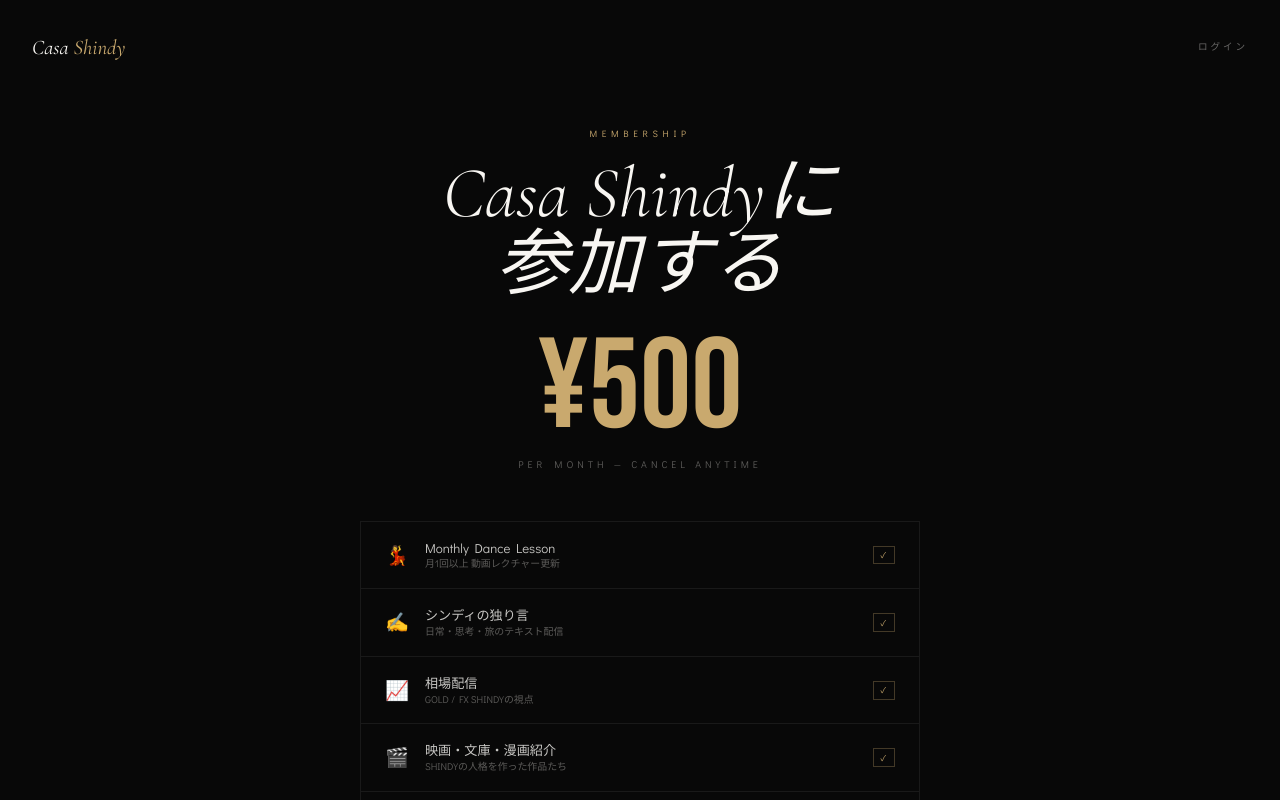
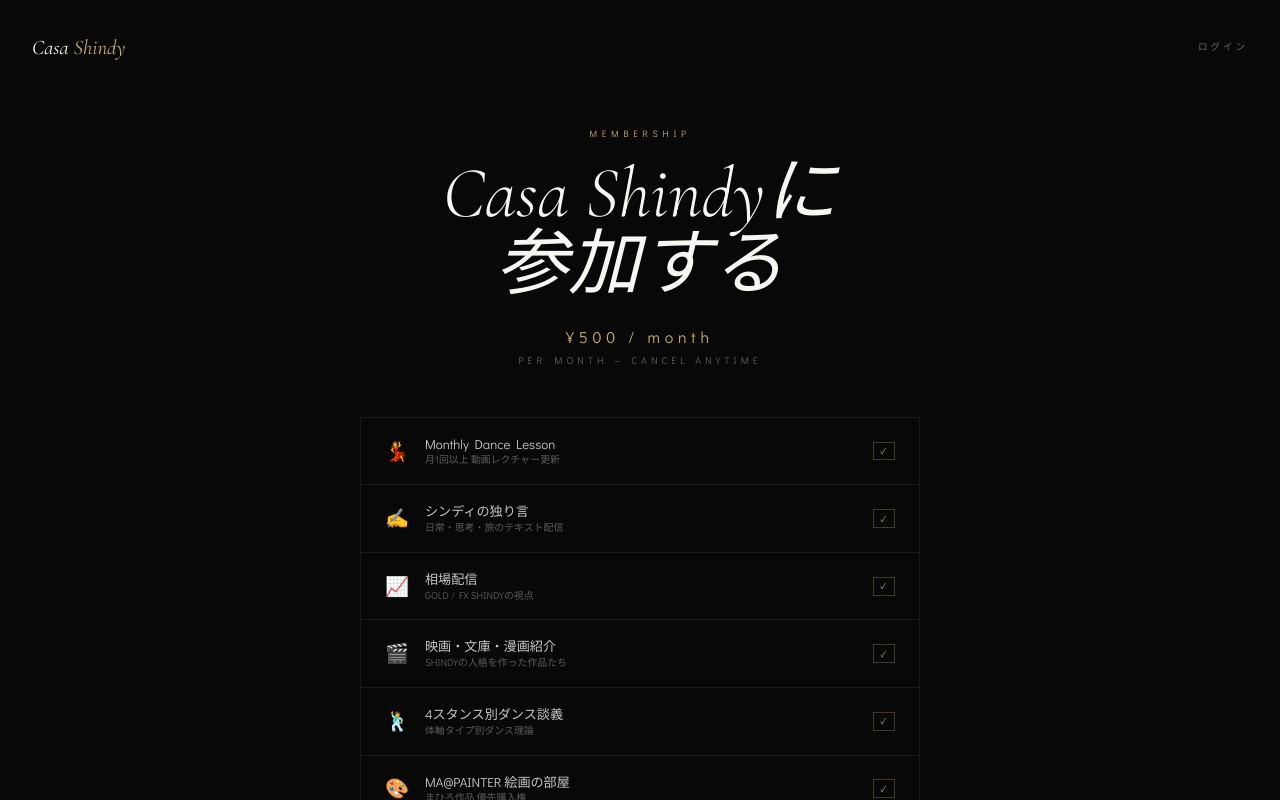
Before and after one commit to highpriestessnyc-lgtm/casa-shindy, a Next.js app: page /join in a window 1280 px wide. Shown: the top 800 px of the page. Built offline with nearby package versions, Linux system fonts and the light colour scheme.

Commit message:
shrink price on join page

```diff
--- a/app/join/page.tsx
+++ b/app/join/page.tsx
@@ -41,7 +41,7 @@ export default function JoinPage() {
         <h1 style={{ fontFamily:"'Cormorant Garamond',serif", fontStyle:'italic', fontSize:'clamp(2.5rem,8vw,4.5rem)', fontWeight:300, color:'#f8f6f2', lineHeight:1, marginBottom:'1rem' }}>
           Casa Shindyに<br/>参加する
         </h1>
-        <div style={{ fontFamily:"'Bebas Neue',sans-serif", fontSize:'clamp(4rem,14vw,8rem)', color:'#c9a96e', lineHeight:1, margin:'1.5rem 0 0.3rem' }}>¥500</div>
+        <div style={{ fontSize:'1rem', color:'#c9a96e', letterSpacing:'0.3em', margin:'1.5rem 0 0.3rem' }}>¥500 / month</div>
         <span style={{ fontSize:'0.62rem', letterSpacing:'0.4em', color:'rgba(248,246,242,0.35)', display:'block', marginBottom:'3rem' }}>PER MONTH — CANCEL ANYTIME</span>
 
         {/* Feature list */}
```
